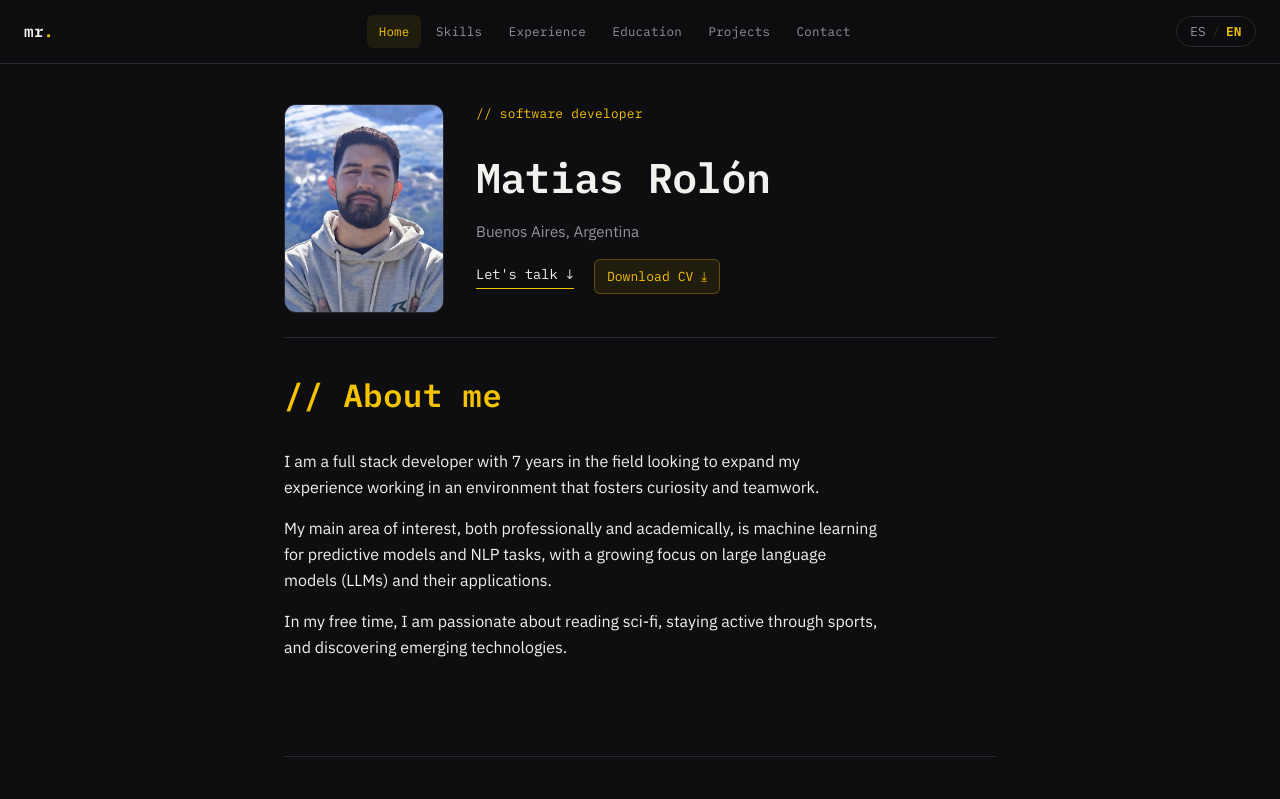
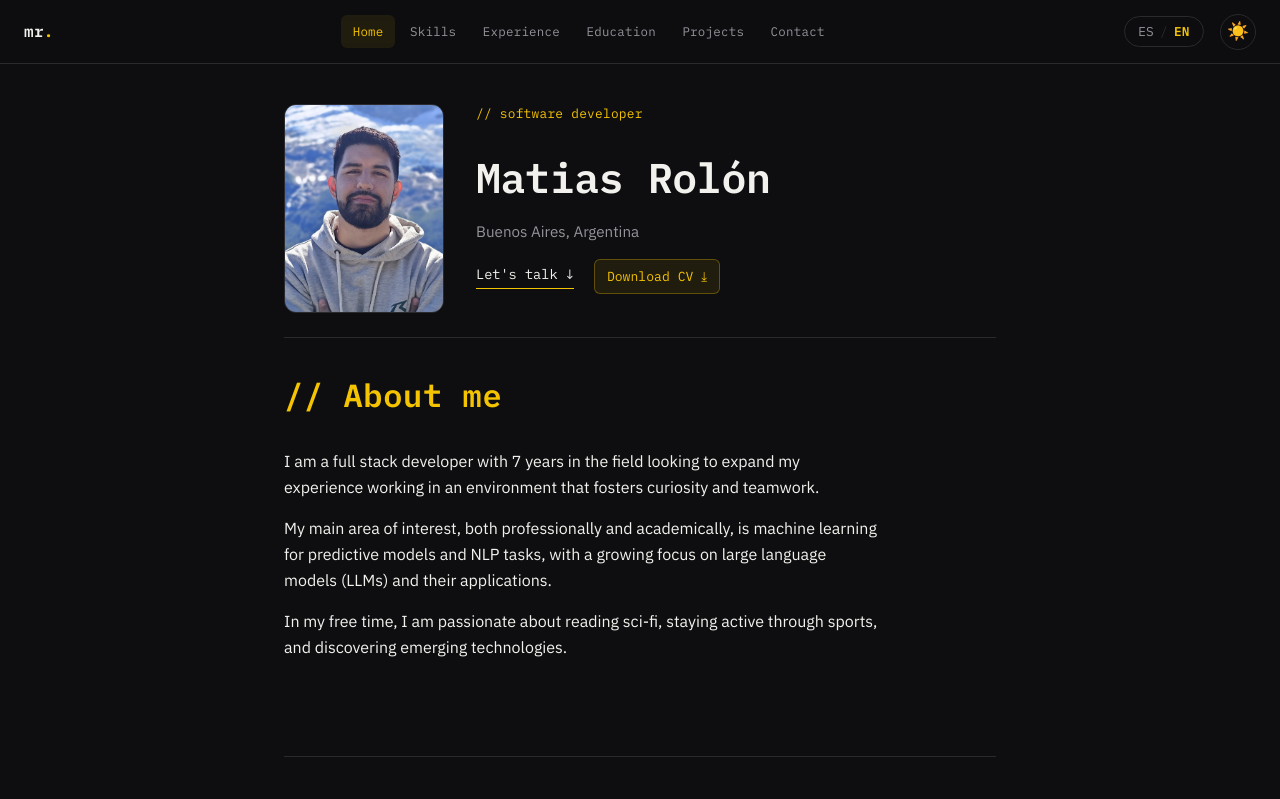
Before and after one commit to matiasrolon/my-portfolio, a React (Vite) app: page / in a window 1280 px wide. Shown: the top 799 px of the page. Built offline with nearby package versions, Linux system fonts and the light colour scheme.

Commit message:
Add switch for dark/light mode

```diff
--- a/src/App.jsx
+++ b/src/App.jsx
@@ -16,8 +16,16 @@ function getInitialLang() {
   return browserLang && browserLang.toLowerCase().startsWith("en") ? "en" : "es";
 }
 
+function getInitialTheme() {
+  if (typeof window === "undefined") return "dark";
+  const saved = localStorage.getItem("theme");
+  if (saved === "light" || saved === "dark") return saved;
+  return "dark";
+}
+
 export default function App() {
   const [lang, setLang] = useState(getInitialLang);
+  const [theme, setTheme] = useState(getInitialTheme);
   const t = content[lang];
 
   useEffect(() => {
@@ -25,10 +33,16 @@ export default function App() {
     window.__cvLang = lang;
   }, [lang]);
 
+  useEffect(() => {
+    document.documentElement.setAttribute("data-theme", theme);
+    localStorage.setItem("theme", theme);
+  }, [theme]);
+
   const toggleLang = () => setLang((prev) => (prev === "es" ? "en" : "es"));
+  const toggleTheme = () => setTheme((prev) => (prev === "dark" ? "light" : "dark"));
 
   return (
-    <Layout t={t} lang={lang} onToggleLang={toggleLang}>
+    <Layout t={t} lang={lang} onToggleLang={toggleLang} theme={theme} onToggleTheme={toggleTheme}>
       <Header t={t} />
       <Profile t={t} />
       <Skills t={t} />
--- a/src/components/Layout.jsx
+++ b/src/components/Layout.jsx
@@ -1,7 +1,7 @@
 import { useState, useEffect, useCallback } from "react";
 import Footer from "./Footer";
 
-export default function Layout({ t, lang, onToggleLang, children }) {
+export default function Layout({ t, lang, onToggleLang, theme, onToggleTheme, children }) {
   const [menuOpen, setMenuOpen] = useState(false);
   const [activeSection, setActiveSection] = useState("home");
 
@@ -101,6 +101,16 @@ export default function Layout({ t, lang, onToggleLang, children }) {
           <span className="lang-switch__sep">/</span>
           <span className={lang === "en" ? "lang-switch__opt is-active" : "lang-switch__opt"}>EN</span>
         </button>
+
+        <button
+          type="button"
+          className="theme-toggle"
+          onClick={onToggleTheme}
+          aria-label="Toggle theme"
+          title={theme === "dark" ? "Light mode" : "Dark mode"}
+        >
+          {theme === "dark" ? "☀️" : "🌙"}
+        </button>
       </header>
 
       {/* Sidebar overlay */}
--- a/src/index.css
+++ b/src/index.css
@@ -3,6 +3,7 @@
 :root {
   --bg: #0e0e10;
   --bg-raised: #17171a;
+  --bg-topbar: rgba(14, 14, 16, 0.92);
   --ink: #f2f1ed;
   --ink-muted: #93939a;
   --line: #2a2a2e;
@@ -15,6 +16,16 @@
   --gap-section: clamp(3.5rem, 8vw, 6rem);
   --topbar-h: 64px;
   --sidebar-w: 300px;
+}
+
+[data-theme="light"] {
+  --bg: #f5f4f0;
+  --bg-raised: #ffffff;
+  --bg-topbar: rgba(226, 224, 217, 0.94);
+  --ink: #1a1a1e;
+  --ink-muted: #5c5c66;
+  --line: #d8d8dc;
+  --accent: #c9a000;
 }
 
 * {
@@ -37,7 +48,7 @@ body {
 
 ::selection {
   background: var(--accent);
-  color: #0e0e10;
+  color: var(--bg);
 }
 
 a {
@@ -84,7 +95,7 @@ a {
   right: 0;
   z-index: 100;
   height: var(--topbar-h);
-  background: rgba(14, 14, 16, 0.92);
+  background: var(--bg-topbar);
   backdrop-filter: blur(12px);
   -webkit-backdrop-filter: blur(12px);
   border-bottom: 1px solid var(--line);
@@ -115,7 +126,7 @@ a {
 
 .topbar__nav-link:hover {
   color: var(--ink);
-  background: rgba(255, 255, 255, 0.05);
+  background: color-mix(in srgb, var(--ink) 6%, transparent);
 }
 
 .topbar__nav-link.is-active {
@@ -175,6 +186,30 @@ a {
 
 .lang-switch__sep {
   color: var(--line);
+}
+
+/* ---------- theme toggle ---------- */
+
+.theme-toggle {
+  background: transparent;
+  border: 1px solid var(--line);
+  border-radius: 999px;
+  color: var(--ink-muted);
+  cursor: pointer;
+  display: inline-flex;
+  align-items: center;
+  justify-content: center;
+  width: 36px;
+  height: 36px;
+  padding: 0;
+  font-size: 1.1rem;
+  transition: border-color 0.15s ease, color 0.15s ease, transform 0.25s ease;
+}
+
+.theme-toggle:hover {
+  border-color: var(--accent);
+  color: var(--accent);
+  transform: rotate(30deg);
 }
 
 /* ---------- hamburger button ---------- */
@@ -313,7 +348,7 @@ a {
 
 .sidebar__link:hover {
   color: var(--ink);
-  background: rgba(255, 255, 255, 0.03);
+  background: color-mix(in srgb, var(--ink) 5%, transparent);
   padding-left: 2rem;
 }
 
@@ -527,7 +562,8 @@ a {
   border: 1px solid var(--line);
   border-radius: 8px;
   padding: 1.25rem;
-  transition: border-color 0.15s ease;
+  background: var(--bg-raised);
+  transition: border-color 0.15s ease, background-color 0.15s ease;
 }
 
 .timeline__item:hover {
```
